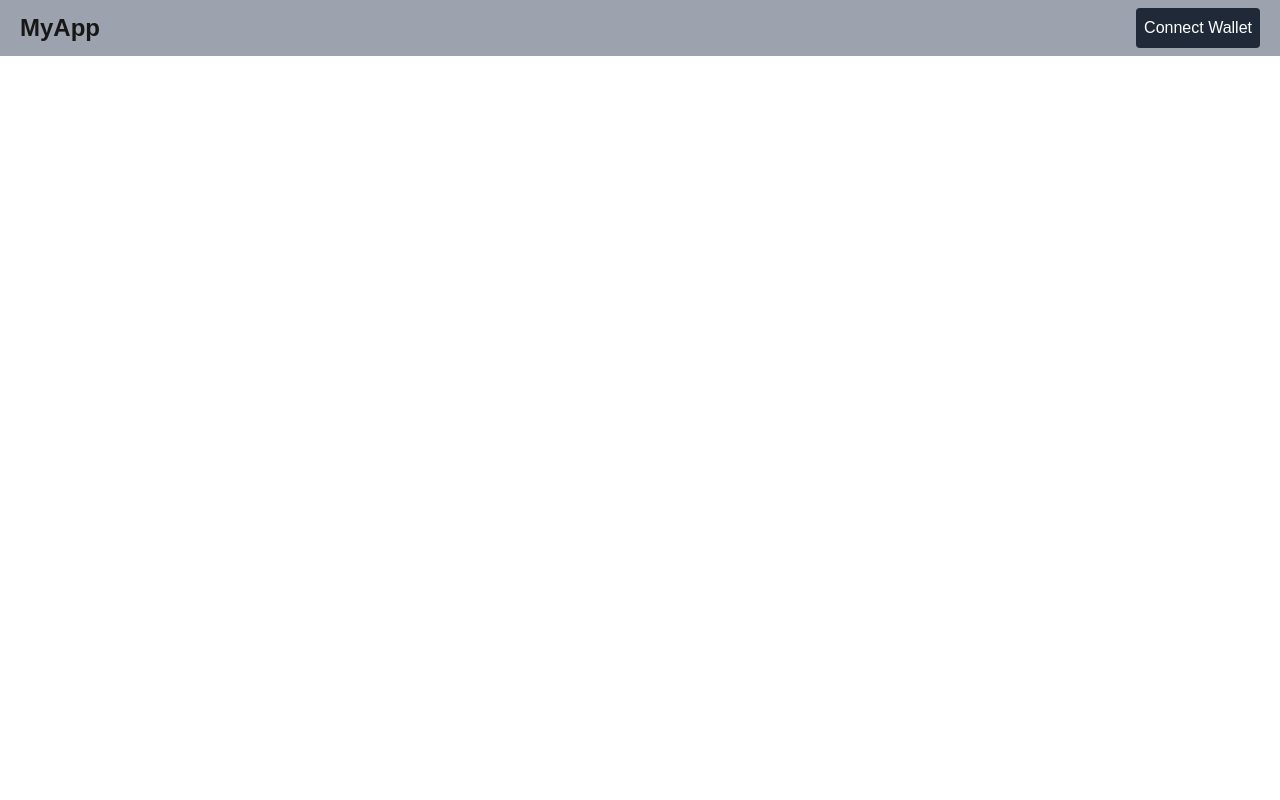
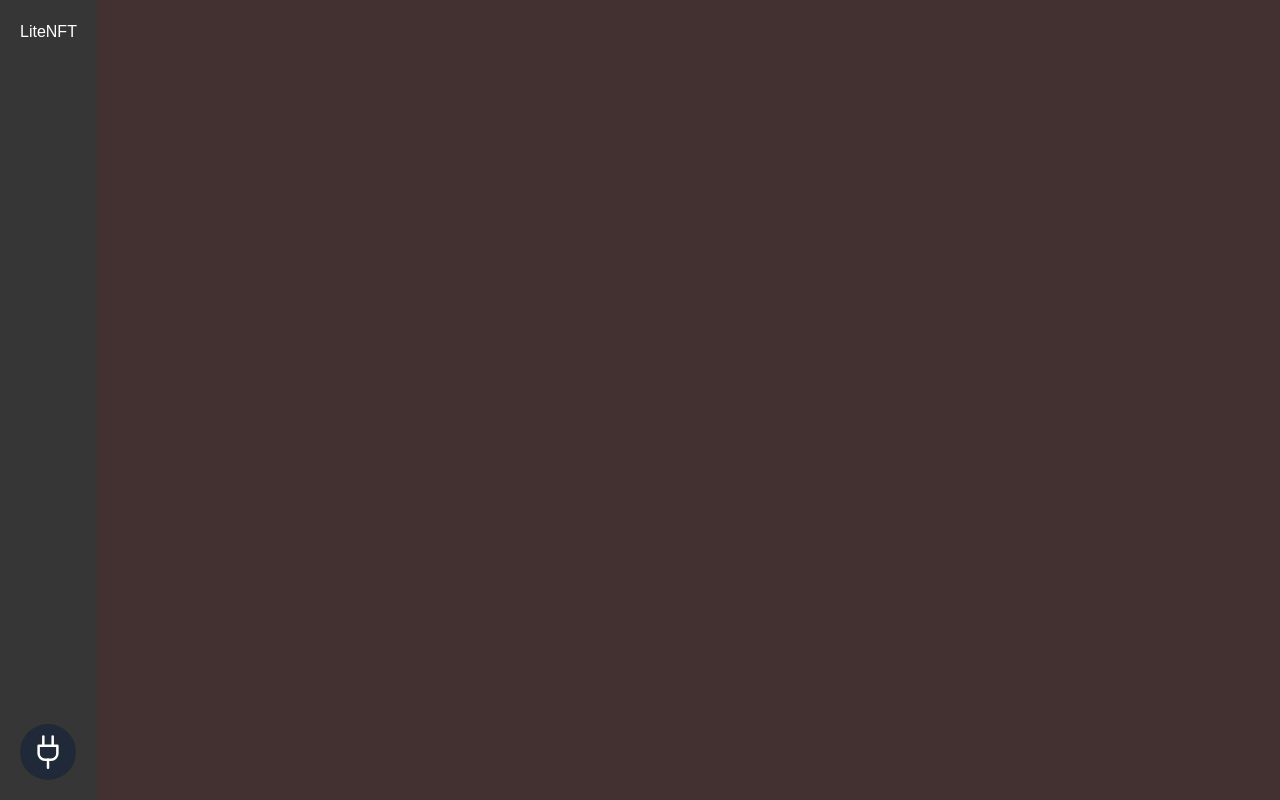
Before and after one commit to joelvegas20/lite-nft-frontent, a Next.js app: page / in a window 1280 px wide. Built offline with nearby package versions, Linux system fonts and the light colour scheme; what @stacks/connect would draw is missing.

Commit message:
Login/Feature Implemented

```diff
--- a/src/app/globals.css
+++ b/src/app/globals.css
@@ -3,14 +3,14 @@
 @tailwind utilities;
 
 :root {
-  --background: #ffffff;
-  --foreground: #171717;
+  --background: #433030;
+  --foreground: #363636;
 }
 
-@media (prefers-color-scheme: white) {
+@media (prefers-color-scheme: dark) {
   :root {
-    --background: #0a0a0a;
-    --foreground: #ededed;
+    --background: #433030;
+    --foreground: #363636;
   }
 }
 
--- a/src/app/page.tsx
+++ b/src/app/page.tsx
@@ -1,11 +1,13 @@
 import Image from "next/image";
 import Topbar from "@/ui/Topbar";
-
+import { AuthProvider } from "@/context/AuthContext";
+import Sidebar from "@/ui/Sidebar";
 
 export default function Home() {
   return (
-    <>
-      <Topbar />
-    </>
+    <AuthProvider>
+      {/* <Topbar /> */}
+      <Sidebar />
+    </AuthProvider>
   );
 }
--- /dev/null
+++ b/src/context/AuthContext.tsx
@@ -0,0 +1,61 @@
+"use client";
+
+import React, { createContext, useContext, useState, ReactNode } from 'react';
+import { AuthResponsePayload, showConnect, disconnect } from '@stacks/connect';
+import { userSession } from '@/lib/Wallet';
+
+const myAppName = 'MyApp';
+
+interface AuthContextProps {
+	connected: boolean;
+	userData: AuthResponsePayload | null;
+	logIn: () => void;
+	logOut: () => void;
+}
+
+const AuthContext = createContext<AuthContextProps | undefined>(undefined);
+
+export const AuthProvider: React.FC<{ children: ReactNode }> = ({ children }) => {
+	const [connected, setConnected] = useState(false);
+	const [userData, setUserData] = useState<AuthResponsePayload | null>(null);
+
+	const logIn = () => {
+		showConnect({
+			appDetails: {
+				name: myAppName,
+				icon: 'https://cdn-icons-png.flaticon.com/512/10061/10061823.png',
+			},
+			userSession,
+			redirectTo: '/',
+			onFinish: (payload) => {
+				console.log(payload);
+				setConnected(true);
+				setUserData(payload.authResponsePayload);
+			},
+			onCancel: () => {
+				window.alert('Authentication was cancelled');
+			}
+		});
+	};
+
+	const logOut = () => {
+		disconnect();
+		setConnected(false);
+		// setUserData(null);
+		window.location.reload();
+	};
+
+	return (
+		<AuthContext.Provider value={{ connected, userData, logIn, logOut }}>
+			{children}
+		</AuthContext.Provider>
+	);
+};
+
+export const useAuth = () => {
+	const context = useContext(AuthContext);
+	if (context === undefined) {
+		throw new Error('useAuth must be used within an AuthProvider');
+	}
+	return context;
+};
--- /dev/null
+++ b/src/ui/Sidebar.module.css
@@ -0,0 +1,8 @@
+.UserDescriptionContainer {
+  left: 80px;
+  bottom: 80px;
+}
+
+.headerContainer{
+  background-color: var(--foreground);
+}
--- /dev/null
+++ b/src/ui/Sidebar.tsx
@@ -0,0 +1,51 @@
+"use client";
+
+import { useState } from 'react';
+import styles from './Sidebar.module.css';
+import { UserDescription } from './UserDescription';
+import { useAuth } from '@/context/AuthContext';
+import Image from 'next/image';
+import { ArrowRightIcon } from '@heroicons/react/24/solid';
+
+const Sidebar = () => {
+	const { connected, userData, logIn, logOut } = useAuth();
+	const [showProfile, setShowProfile] = useState(false);
+	const toggleProfile = () => {
+		setShowProfile(!showProfile);
+	};
+	// if (!userSession.isUserSignedIn()) {
+	// 	setShowProfile(false);
+	// }
+	return (
+		<header className={`fixed w-1/15 top-0 left-0 flex flex-col h-full justify-between items-center bg-gray-400 px-5 py-5 ${styles.headerContainer}`}>
+			<p className='text-white'>
+				<span>LiteNFT</span>
+			</p>
+			<div>
+				{
+					connected ? (
+						<div className='flex'>
+							<div className={`absolute transform transition-transform transition-opacity duration-300 ease-out ${styles.UserDescriptionContainer} ${showProfile ? 'scale-100 opacity-100' : 'scale-95 opacity-0'}`}>
+								{showProfile && (<UserDescription userData={userData} logOut={logOut} />)}
+							</div>
+							<Image src="/test.jpg" alt="Profile" width={40} height={40} className="rounded-full" />
+							<button onClick={toggleProfile}>
+								<ArrowRightIcon className={`text-white h-6 w-6 text-gray-800 transition-transform duration-300 ${showProfile ? 'rotate-180' : 'rotate-0'}`} />
+							</button>
+						</div>
+					) : (
+						<button
+							type='button'
+							onClick={logIn}
+							className='bg-gray-800 p-2 rounded-full hover:bg-gray-700 text-white transform hover:scale-110 transition-transform duration-200'
+						>
+							<svg xmlns="http://www.w3.org/2000/svg" viewBox="-0.5 -0.5 16 16" fill="none" stroke="#fff" strokeLinecap="round" strokeLinejoin="round" id="Plug--Streamline-Lucide" height={40} width={40} ><desc>{"Plug Streamline Icon: https://streamlinehq.com"}</desc><path d="M7.5 13.75v-3.125" strokeWidth={1} /><path d="M5.625 5V1.25" strokeWidth={1} /><path d="M9.375 5V1.25" strokeWidth={1} /><path d="M11.25 5v3.125a2.5 2.5 0 0 1 -2.5 2.5h-2.5a2.5 2.5 0 0 1 -2.5 -2.5V5Z" strokeWidth={1} /></svg>
+						</button>
+					)
+				}
+			</div>
+		</header >
+	);
+};
+
+export default Sidebar;
--- a/src/ui/Topbar.tsx
+++ b/src/ui/Topbar.tsx
@@ -1,47 +1,20 @@
 "use client";
 
-import React, { useState } from 'react';
-import Link from 'next/link';
+import { useState } from 'react';
 import styles from './Topbar.module.css';
 import { UserDescription } from './UserDescription';
-import { AuthResponsePayload, showConnect, disconnect } from '@stacks/connect';
-import { userSession } from '@/lib/Wallet';
+import { useAuth } from '@/context/AuthContext';
 import Image from 'next/image';
-import { ChevronDownIcon } from '@heroicons/react/24/solid';
+import { ArrowRightIcon } from '@heroicons/react/24/solid';
 
 const Topbar = () => {
-	const [connected, setConnected] = React.useState(false);
-	const [userData, setUserData] = useState<AuthResponsePayload | null>(null);
+	const { connected, userData, logIn, logOut } = useAuth();
 	const [showProfile, setShowProfile] = useState(false);
-	const myAppName = 'MyApp';
-	const logIn = () => {
-		showConnect({
-			appDetails: {
-				name: myAppName,
-				icon: 'https://cdn-icons-png.flaticon.com/512/10061/10061823.png',
-			},
-			userSession,
-			redirectTo: '/',
-			onFinish: (payload) => {
-				console.log(payload);
-				setConnected(true);
-				setUserData(payload.authResponsePayload);
-			},
-			onCancel: () => {
-				window.alert('Authentication was cancelled');
-			}
-		});
-	};
-	const logOut = () => {
-		disconnect();
-		setShowProfile(false);
-		setConnected(false);
-	}
 	const toggleProfile = () => {
 		setShowProfile(!showProfile);
 	};
 	return (
-		<header className={`flex justify-between items-center bg-gray-400 px-5 py-2 ${styles.Topbar}`}>
+		<header className={`flex justify-between items-center bg-blue-400 px-5 py-2 ${styles.Topbar}`}>
 			<p>
 				<span className={styles.logo}>MyApp</span>
 			</p>
@@ -54,7 +27,7 @@ const Topbar = () => {
 							</div>
 							<Image src="/test.jpg" alt="Profile" width={40} height={40} className="rounded-full" />
 							<button onClick={toggleProfile}>
-								<ChevronDownIcon className={`h-6 w-6 text-gray-800 transition-transform duration-300 ${showProfile ? 'rotate-180' : 'rotate-0'}`} />
+								<ArrowRightIcon className={`h-6 w-6 text-gray-800 transition-transform duration-300 ${showProfile ? 'rotate-180' : 'rotate-0'}`} />
 							</button>
 						</div>
 					) : (
--- /dev/null
+++ b/src/ui/UserDescription.module.css
@@ -0,0 +1,10 @@
+.UserDescriptionContainer {
+  width: 350px;
+  justify-content: space-around;
+}
+
+.AdressText {
+  font-size: 1em;
+  font-weight: bold;
+  color: #000000;
+}
--- a/src/ui/UserDescription.tsx
+++ b/src/ui/UserDescription.tsx
@@ -1,5 +1,6 @@
 import { userSession } from "@/lib/Wallet";
 import { AuthResponsePayload } from "@stacks/connect";
+import styles from "./UserDescription.module.css";
 import Image from "next/image";
 
 export const UserDescription = ({
@@ -13,12 +14,14 @@ export const UserDescription = ({
     return null;
   }
   return (
-    <div className="flex items-center flex-col bg-gray-500 p-3 border-box rounded">
+    <div className={`flex items-center flex-row bg-gray-300 p-3 border-box rounded ${styles.UserDescriptionContainer}`}>
       <Image src="/test.jpg" alt="Profile" width={80} height={80} className="rounded-full" />
-      <p className="text-white my-2">{userData.profile.stxAddress.testnet.slice(0, 5) + "..." + userData?.profile.stxAddress.testnet.slice(-5)}</p>
-      <button type='button' onClick={logOut} className='bg-gray-800 p-2 rounded hover:bg-gray-700 text-white transform transition-transform duration-200'>
-        Disconnect Wallet
-      </button>
+      <div className="flex flex-col justify-content-center items-center">
+        <p className={`my-2 ${styles.AdressText}`}>{userData?.profile.stxAddress.testnet.slice(0, 5) + "..." + userData?.profile.stxAddress.testnet.slice(-5)}</p>
+        <button type='button' onClick={logOut} className='bg-gray-800 p-2 rounded hover:bg-gray-700 text-white transform transition-transform duration-200'>
+          Log Out
+        </button>
+      </div>
     </div>
   );
 }
```
